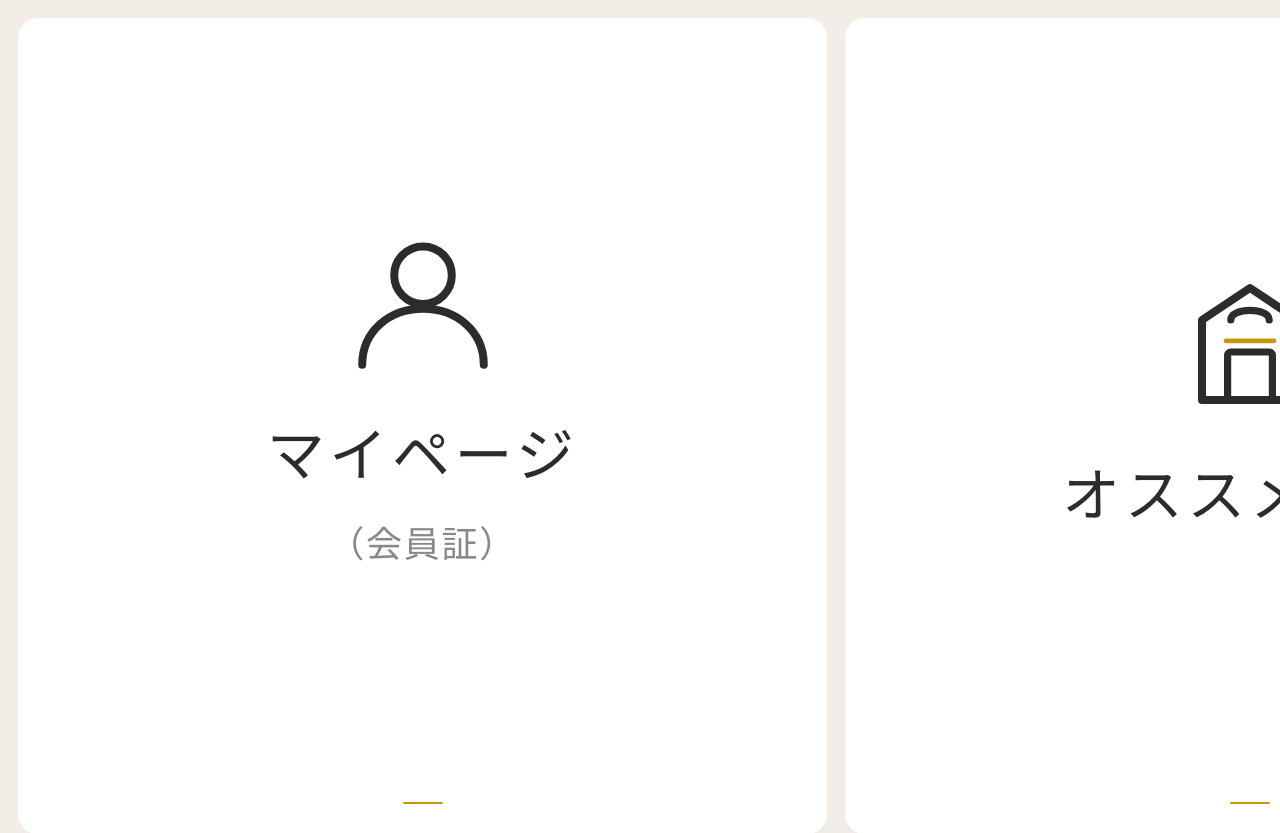
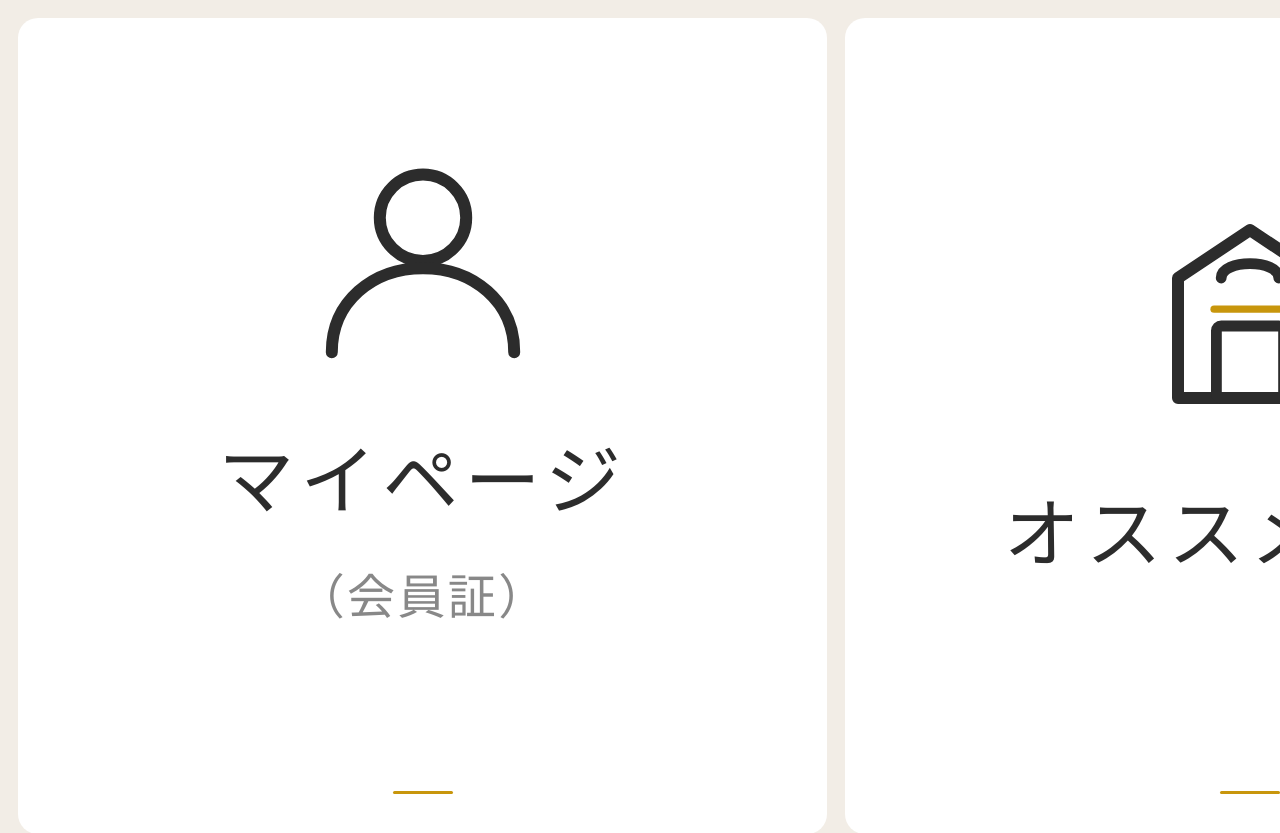
Before and after one commit to kmikawa0121-cmyk/line-crm, a website: page public/richmenu-preview.html in a window 1280 px wide. Shown: the top 833 px of the page. Drawn offline with Linux system fonts and the light colour scheme.

Commit message:
リッチメニューのアイコン・テキストを大きく調整

```diff
--- a/public/richmenu-preview.html
+++ b/public/richmenu-preview.html
@@ -23,7 +23,7 @@
     flex-direction: column;
     align-items: center;
     justify-content: center;
-    gap: 32px;
+    gap: 48px;
     position: relative;
     overflow: hidden;
   }
@@ -33,28 +33,28 @@
     bottom: 0;
     left: 50%;
     transform: translateX(-50%);
-    width: 40px;
-    height: 2px;
+    width: 60px;
+    height: 3px;
     background: #c8960c;
     border-radius: 2px;
-    margin-bottom: 30px;
+    margin-bottom: 40px;
   }
   .btn svg {
-    width: 160px;
-    height: 160px;
+    width: 240px;
+    height: 240px;
   }
   .btn span {
     font-family: 'Noto Serif JP', serif;
-    font-size: 58px;
+    font-size: 76px;
     color: #2c2c2c;
     font-weight: 400;
     letter-spacing: 0.08em;
-    padding-bottom: 50px;
+    padding-bottom: 70px;
     text-align: center;
     line-height: 1.4;
   }
   .btn span small {
-    font-size: 36px;
+    font-size: 48px;
     color: #888;
     letter-spacing: 0.05em;
   }
```
